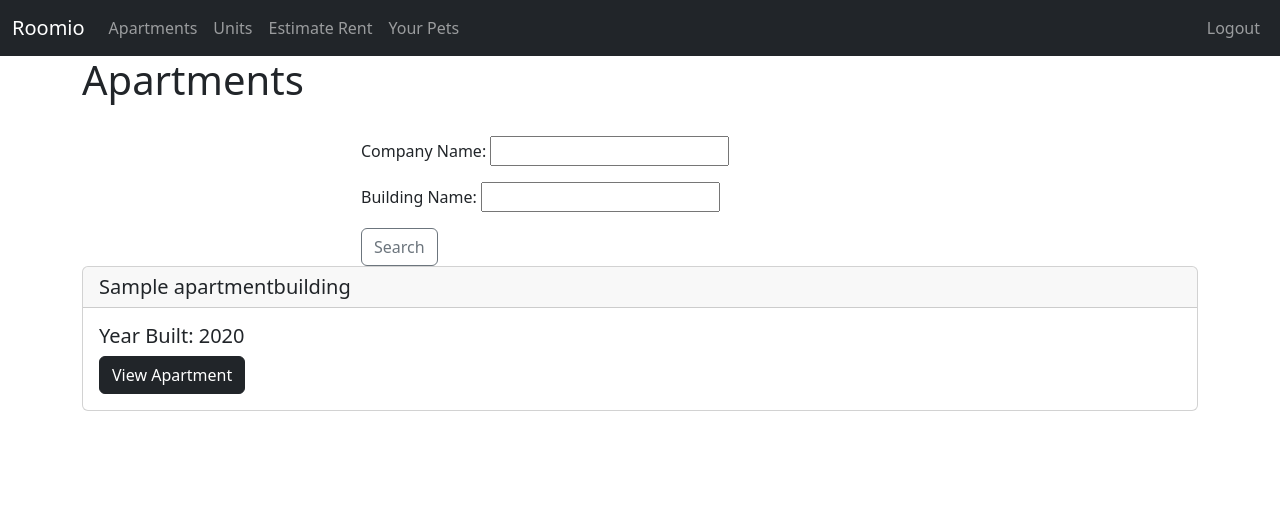
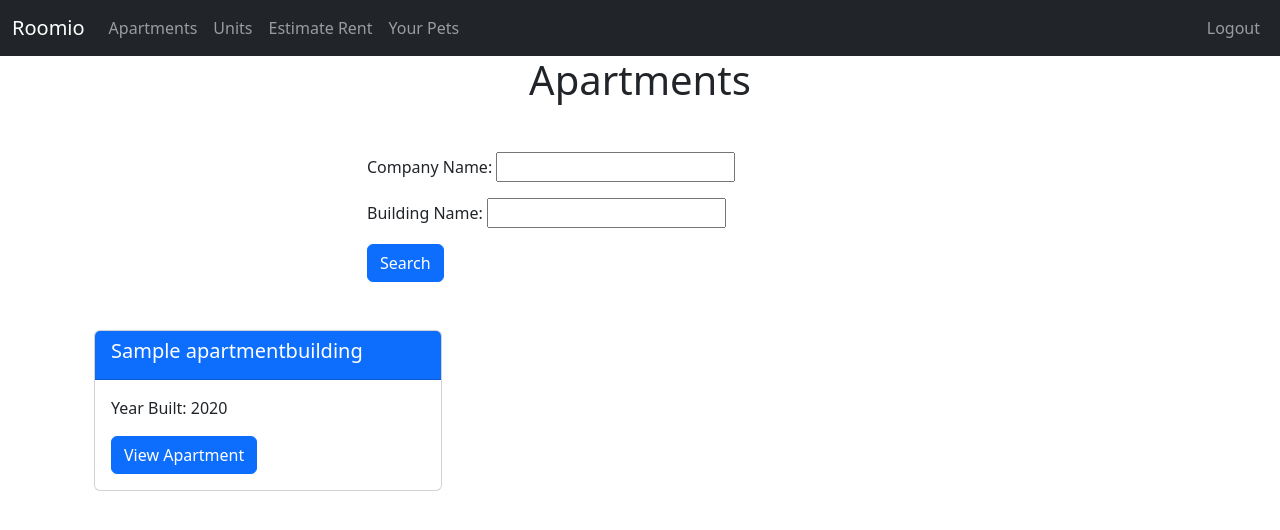
Before and after one commit to revindsilva26/Roomio_app, a Django app: page /search_apartment in a window 1280 px wide. Shown: the top 530 px of the page. Run offline with Django 4.2, Linux system fonts and the light colour scheme; a user stored in the database is signed in; tables that the repository leaves empty hold one stand-in row (values such as "Sample post"); parts of the project's set-up code (start-up, migrations or seed data) failed here and were passed over.

Commit message:
added css for search

```diff
--- a/app/templates/search_apartments.html
+++ b/app/templates/search_apartments.html
@@ -1,32 +1,36 @@
 {% extends 'base.html' %}
-
-
 {% block content %}
-
-{%if user.is_authenticated %}
-
-<h1> Apartments</h1>
-<br/>
-<div class="col-md-6 offset-md-3">
-<form class="form-inline my-2 my-lg-0" method=POST action="{%url 'search_apartment' %}" >
-    {%csrf_token%}
-    {{form.as_p}}
-    <button class="btn btn-outline-secondary my-2 my-sm-0" type="submit">Search</button>
-</form>
-</div>
-{%if  apartments %}
-    {%for apartment in apartments %}
-    <div class="card">
-        <h5 class="card-header">{{apartment.2}}</h5>
-        <div class="card-body">
-          <h5 class="card-title">Year Built: {{apartment.8}}</h5>
-          <a href={%url 'apartment' apartment.0 %} class="btn btn-dark">View Apartment</a>
+{% if user.is_authenticated %}
+<section class="search-section">
+  <div class="container">
+    <h1 class="hero-title text-center mb-5">Apartments</h1>
+    <div class="col-md-6 offset-md-3">
+      <form class="form-inline my-2 my-lg-0" method="POST" action="{% url 'search_apartment' %}">
+        {% csrf_token %}
+        <div class="form-group mb-3">
+          {{ form.as_p }}
+        </div>
+        <button class="btn btn-primary my-2 my-sm-0" type="submit">Search</button>
+      </form>
+    </div>
+    {% if apartments %}
+    <div class="row mt-5">
+      {% for apartment in apartments %}
+      <div class="col-md-6 col-lg-4 mb-4">
+        <div class="card h-100">
+          <div class="card-header bg-primary text-white">
+            <h5 class="card-title">{{ apartment.2 }}</h5>
+          </div>
+          <div class="card-body">
+            <p class="card-text">Year Built: {{ apartment.8 }}</p>
+            <a href="{% url 'apartment' apartment.0 %}" class="btn btn-primary">View Apartment</a>
+          </div>
         </div>
       </div>
-
-    <!-- <button type="button" class="btn btn-dark">View Apartment</button> -->
-    {%endfor %}
-{%endif%}
-
-{%endif%}
+      {% endfor %}
+    </div>
+    {% endif %}
+  </div>
+</section>
+{% endif %}
 {% endblock %}
```
Also changed, not shown: app/templates/advanced_search_unit.html (+34 -30 lines), app/templates/search_unit.html (+31 -29 lines).
